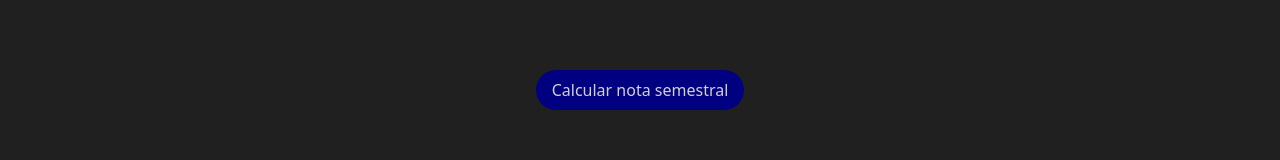
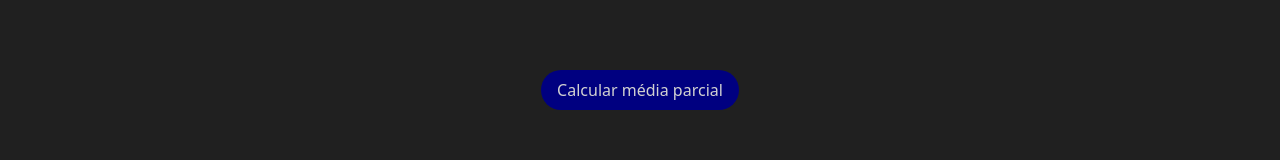
Before and after one commit to VLira96/Notas-Ulbra, a React (Create React App) app: page /nota/semrecuperacao in a window 1280 px wide. Shown: the part 274-434 px from the top of the page. Built offline with nearby package versions, Linux system fonts and the light colour scheme.

Commit message:
modificado texto do botao sem recuperação

```diff
--- a/src/pages/calculadoraSemRec.tsx
+++ b/src/pages/calculadoraSemRec.tsx
@@ -33,7 +33,7 @@ const CalculadoraSemRec = () => {
                 </div>
             </section>
             {precionado ? <MostraNota nota={nota} /> : null}
-            <Botao text="Calcular nota semestral" setPrecionado={setPrecionado} precionado={precionado} />
+            <Botao text="Calcular média parcial" setPrecionado={setPrecionado} precionado={precionado} />
         </form>
     );
 }
```
